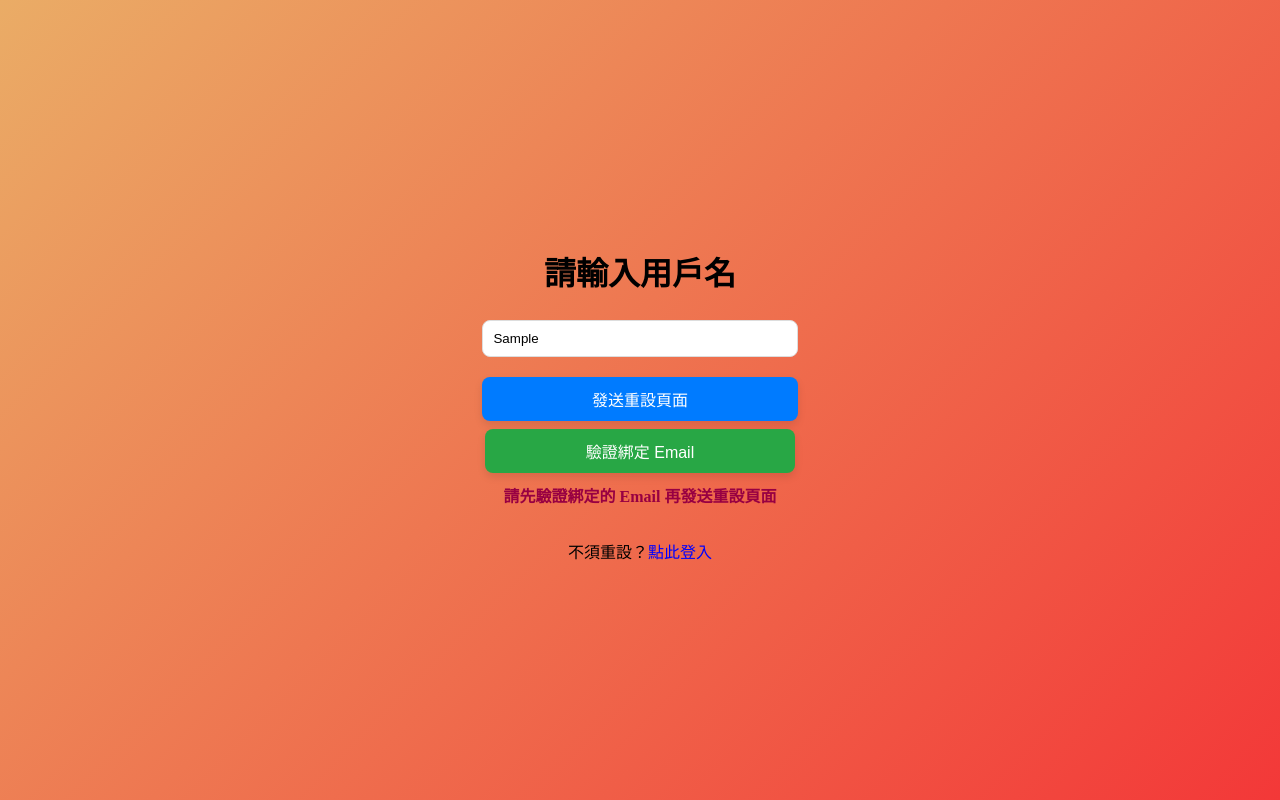
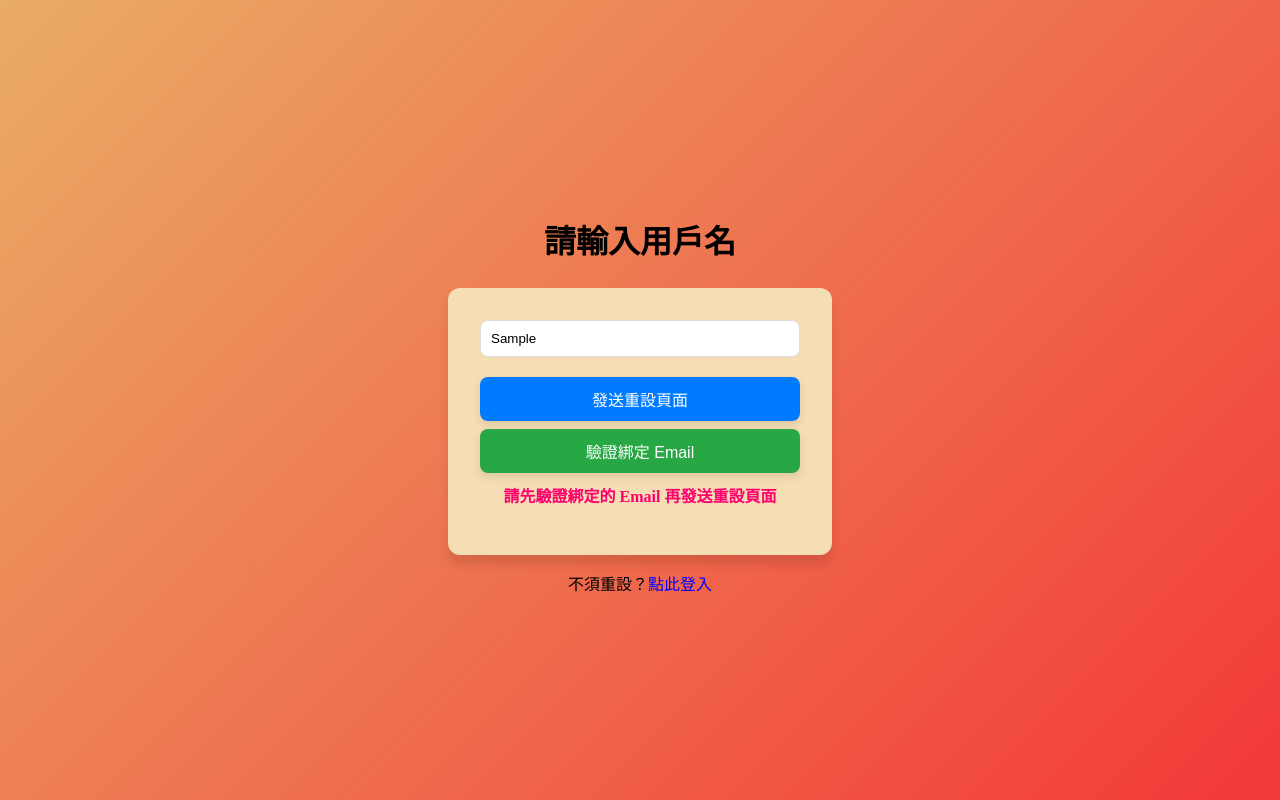
Before and after one commit to irisyen115/login-proj, a Vue app in the folder frontend/src/: page /sendAuthentication in a window 1280 px wide. Both pictures are taken after typing "Sample" into the empty fields and a click on the button "發送重設頁面". Built offline with nearby package versions, Linux system fonts and the light colour scheme.

Commit message:
If the email is not bound, display a message saying. Additionally, some CSS styles have been adjusted

```diff
--- a/frontend/src/views/SendAuthentication.vue
+++ b/frontend/src/views/SendAuthentication.vue
@@ -1,12 +1,14 @@
 <template>
   <div class="send-container">
     <h2>請輸入用戶名</h2>
-    <form @submit.prevent="send">
-      <input v-model="username" placeholder="帳號" required />
-      <button type="submit" class="btn send-btn" >發送重設頁面</button>
-    </form>
-    <button @click="verifyEmail" ref="verifyButton" class="btn Verify-Email-btn">驗證綁定 Email</button>
-    <p v-if="errorMessage" class="error">{{ errorMessage }}</p>
+    <div class="send-card">
+      <form @submit.prevent="send">
+        <input v-model="username" placeholder="帳號" required />
+        <button type="submit" class="btn send-btn" >發送重設頁面</button>
+      </form>
+      <button @click="verifyEmail" class="btn Verify-Email-btn">驗證綁定 Email</button>
+      <p v-if="errorMessage" class="error">{{ errorMessage }}</p>
+    </div>
     <p>不須重設？<a @click.prevent="goToLogin" style="cursor: pointer; color: blue;">點此登入</a></p>
   </div>
 </template>
@@ -18,11 +20,9 @@ import { useRouter } from "vue-router";
 const router = useRouter();
 const username = ref("");
 const errorMessage = ref("");
-const verifyButton = ref(null);
 let emailVerify;
 
 const verifyEmail = async () => {
-
   try {
     const response = await fetch("/api/verify-email", {
       method: "POST",
@@ -43,7 +43,6 @@ const verifyEmail = async () => {
     alert("請求失敗，請稍後再試");
   }
 };
-
 
 const send = async () => {
   console.log("發送按鈕已點擊");
@@ -93,9 +92,11 @@ const goToLogin = () => {
 }
 
 .send-card {
-  background: white;
+  background-color: wheat;
+  display: flex;
   padding: 2rem;
   text-align: center;
+  flex-direction: column;
   border-radius: 12px;
   box-shadow: 0 10px 10px rgba(0, 0, 0, 0.1);
   width: 320px;
@@ -142,7 +143,6 @@ input:focus {
 }
 
 .Verify-Email-btn {
-  width: 310px;
   background: #28a745;
   color: white;
 }
@@ -153,14 +153,8 @@ input:focus {
 
 .error {
   margin-top: 10px;
-  color: #980042;
+  color: #ff006f;
   font-weight: bold;
   font-size: medium;
 }
-
-.success {
-  margin-top: 10px;
-  color: green;
-  font-weight: bold;
-}
 </style>
```
Also changed, not shown: 1 other file (tests, documents, lock files or other folders).
